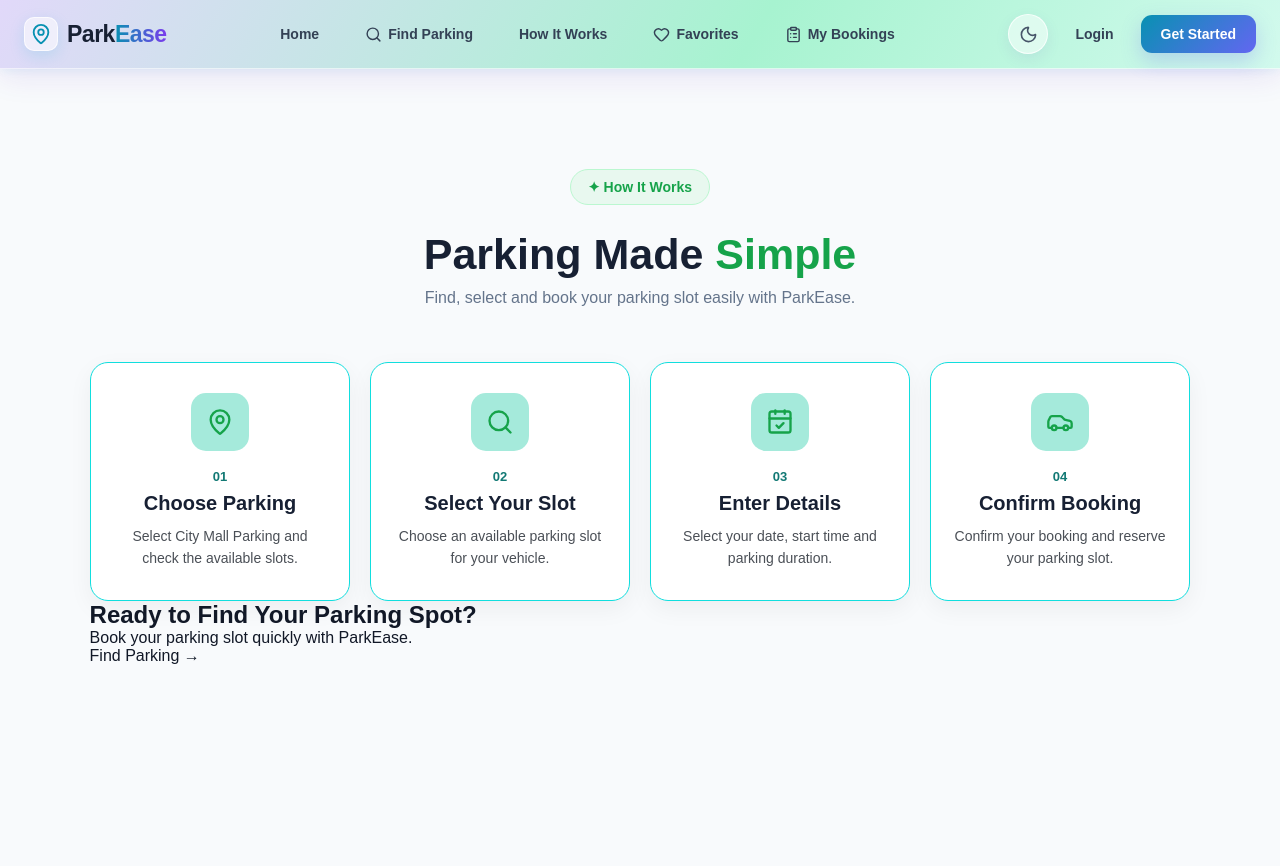
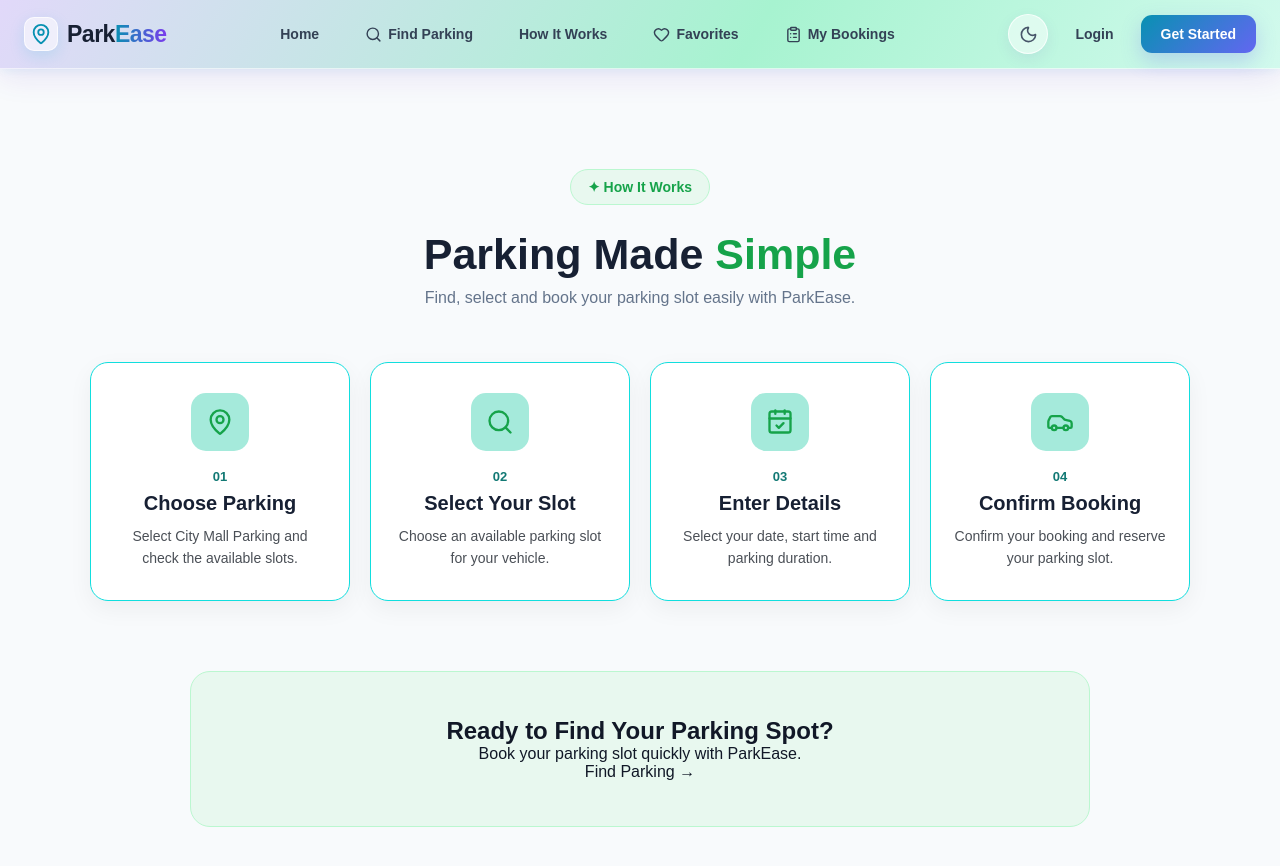
Before and after one commit to dibeyendu-dev/smart-parking-system, a React (Vite) app: page /about in a window 1280 px wide. Shown: the top 866 px of the page. Built offline with nearby package versions, Linux system fonts and the light colour scheme.

Commit message:
About css part 12 added

```diff
--- a/src/css/About.css
+++ b/src/css/About.css
@@ -87,3 +87,13 @@
     font-size: 14px;
     line-height: 1.6;
 }
+/* About CTA */
+.about-cta {
+    max-width: 900px;
+    margin: 70px auto 0;
+    padding: 45px 30px;
+    background: #e8f8ef;
+    border: 1px solid #bbf7d0;
+    border-radius: 20px;
+    text-align: center;
+}
```
